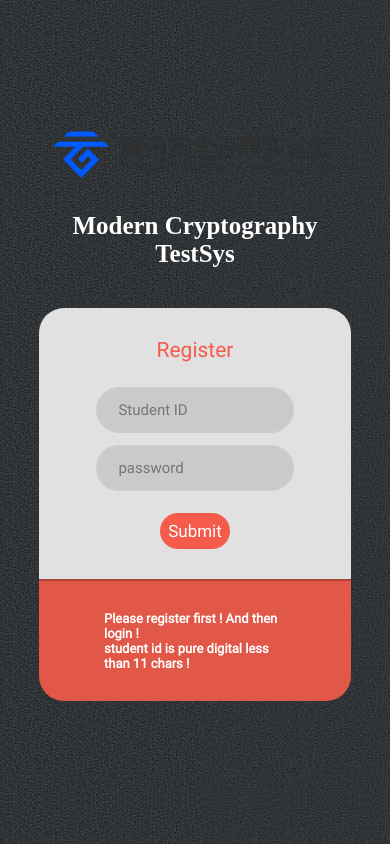
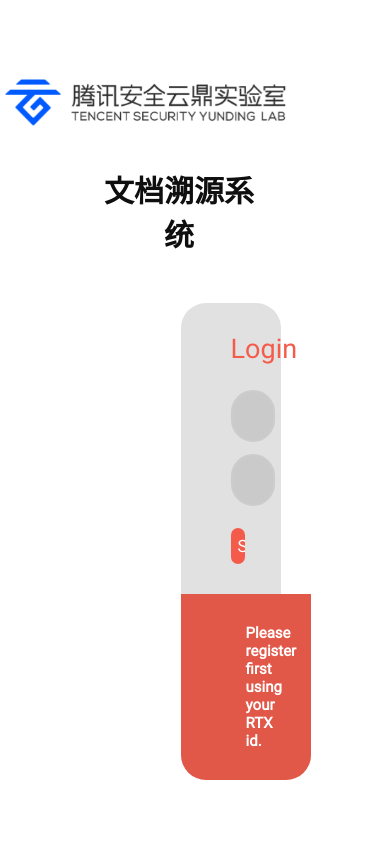
Before and after one commit to DshtAnger/officeTracker, a Django app: page / in a window 390 px wide. Run offline with Django 3.2, Linux system fonts and the light colour scheme.

Commit message:
server v1

```diff
--- a/officeTracker/settings.py
+++ b/officeTracker/settings.py
@@ -23,7 +23,7 @@
 SECRET_KEY = 'a5a3gk@*)8n!5houz-$am8c82^v$&$o8+dgbrvhiisgk$6s_82'
 
 # SECURITY WARNING: don't run with debug turned on in production!
-DEBUG = False
+DEBUG = True
 
 ALLOWED_HOSTS = ['*']
 
--- a/officeTracker/urls.py
+++ b/officeTracker/urls.py
@@ -24,4 +24,7 @@
     path('', index),
     path('index/', index),
     path('notify/task/<str:file_watermark>', notify),
-] + static(settings.STATIC_URL, document_root=settings.STATIC_ROOT)
+]
+
+if settings.DEBUG:
+    urlpatterns += static(settings.STATIC_URL, document_root=settings.MEDIA_ROOT)
--- a/server/templates/base.html
+++ b/server/templates/login.html
@@ -2,10 +2,12 @@
 <html>
 <head>
     <meta charset="utf-8">
+    <meta name="theme-color" content="#000000" />
     <title>{{ behaviour }}</title>
     <link rel="icon" type="image/png" href="{% static "images/favicon.png" %}">
     <link rel="stylesheet" href="{% static 'css/semantic.css' %}">
     <link rel="stylesheet" href="{% static 'css/register.css' %}">
+
     <script src="{% static 'js/jquery.min.js' %}"></script>
     <script src="{% static 'js/sha256.jquery.js' %}"></script>
 
@@ -16,11 +18,10 @@
     -->
 <script>
 
-function stop(){
+/*function stop(){
 return false;
 }
-
-document.oncontextmenu=stop;
+document.oncontextmenu=stop;*/
 
 function checkForm()
 {
@@ -49,14 +50,15 @@
 </div>
 
 <div class="login">
-    <h2>Modern Cryptography TestSys</h2>
+    <h2 class="top-text">文档溯源系统</h2>
 
     <div class="login-top">
         <h1>{{ behaviour }}</h1>
         <form action="" method="post" onsubmit="return checkForm()">
-            <input type="text" id="student_id" name='student_id' placeholder="Student ID" onfocus="this.value = '';">
-            <input type="password" id="input-password" placeholder="password" onfocus="this.value = '';">
-            <input type="hidden" id="sha256-password" name="password">
+            {% csrf_token %}
+            <input type="text" id="student_id" name='user_id' placeholder="RTX id" onfocus="this.value = '';">
+            <input type="password" id="input-password" placeholder="Password" onfocus="this.value = '';">
+            <input type="hidden"   id="sha256-password" name="user_passwd">
             <input type="submit" value="Submit">
         </form>
         <!--
--- a/server/views.py
+++ b/server/views.py
@@ -2,21 +2,73 @@
 
 # Create your views here.
 
-from django.http import HttpResponse
+from django.http import HttpResponse,HttpResponseRedirect
 from django_redis import get_redis_connection
+from django import forms
+from server.models import *
 import requests
 import os
 
 redis = get_redis_connection()
+VALID_CHARS = '0123456789abcdefghijklmnopqrstuvwxyzABCDEFGHIJKLMNOPQRSTUVWXYZ'
 
-def index(request,file_watermark='123'):
+class UserForm(forms.Form):
+    user_id = forms.CharField(max_length=32)
+    user_passwd = forms.CharField(max_length=64)
+
+    def clean_user_id(self):
+        user_id = self.cleaned_data['user_id']
+
+        if len(user_id) > 32:
+            raise forms.ValidationError("password length error.")
+
+        for i in user_id:
+            if i not in VALID_CHARS:
+                raise forms.ValidationError("There are illegal characters in RTX id.")
+
+        return user_id
+
+    def clean_user_passwd(self):
+        user_passwd = self.cleaned_data['user_passwd']
+        if len(user_passwd) != 64:
+            raise forms.ValidationError("password length error.")
+        else:
+            return user_passwd
+
+
+def index(request):
     context = {}
-    context['points_info'] = ["Please register first ! And then login !",
-                              "student id is pure digital less than 11 chars !"]
-    context['behaviour'] = "Register"
-    return render(request, 'base.html', context)
+    current_ip = request.META['REMOTE_ADDR']
+    if request.method == "POST":
+        uf = UserForm(request.POST)
+        if uf.is_valid():
 
-    #return HttpResponse(f"Hello, world. file_watermark: {file_watermark}")
+            #注册提交信息合法，获取具体数据
+            user_id = uf.cleaned_data['user_id']
+            user_passwd = uf.cleaned_data['user_passwd']
+            print(user_id,user_passwd)
+
+            try:
+                #检查该student_id是否已经注册.若已经注册，则重定向到登陆页面
+                User.objects.get(user_id=user_id)
+                #最后一位为0表明，若身份验证通过则提示是账号已注册
+                response = HttpResponseRedirect('/login/?asi=')
+                return response
+            except User.DoesNotExist:
+                User.objects.create(user_id=user_id,user_passwd=user_passwd,user_ip=current_ip)
+                #最后一位为1表明，若身份验证通过则提示是账号注册成功
+                #response = HttpResponseRedirect('/login/?asi='+redirect_args+'1')
+                #return response
+                context['points_info'] = '22222'
+                render(request, 'login.html', context)
+        else:
+            context['points_info'] = uf.errors.values
+    else:
+        context['points_info'] = ["Please register first using your RTX id."]
+        context['behaviour'] = "Login"
+
+    return render(request,'login.html',context)
+
 
 def notify(request,file_watermark):
 
--- a/static/css/index.css
+++ b/static/css/index.css
@@ -1,5 +1,5 @@
 body{
-  background: url('../images/banner.jpg')repeat;
+  #background: url('../images/banner.jpg')repeat;
   padding:0px 0px 100px 0px;
   font-size: 100%;
 }
--- a/static/css/register.css
+++ b/static/css/register.css
@@ -36,14 +36,16 @@
   }
 
 body{
-   background: url('../images/banner.jpg')repeat;
+   #background: url('../images/banner.jpg')repeat;
    padding:20px 0px 30px 0px;
    font-family: 'Roboto', sans-serif;
    font-size: 100%;
 }
 
 .logo {
-  margin: 10px 0px 25px 0px;
+  #margin: 10px 0px 25px 0px;
+  margin: 3rem 0 0 -3rem;
+  width: 100%;
 }
 
 .login {
@@ -52,13 +54,14 @@
 }
 .login h2 {
   font-size: 30px;
-  font-weight: 700;
-  color: #fff;
+  font-weight: 600;
+  color: #0f0f10;
   text-align: center;
-  margin: 10px 0px 40px 0px;
+  margin: 2rem 0 0 -2rem;
   font-family: 'Droid Serif', serif;
 }
 .login-top {
+  margin: 3em;
   background: #E1E1E1;
   border-radius: 25px 25px 0px 0px;
   padding: 30px 50px;
@@ -132,14 +135,15 @@
 }
 
 .login-bottom {
+  margin: -3em 3em 3em 3em;
   background: #E15748;
   padding: 30px 65px;
   border-radius: 0px 0px 25px 25px;
-  -webkit-border-radius:  0px 0px 25px 25px;
-  -moz-border-radius: 0px 0px 25px 25px;
-  -o-border-radius: 0px 0px 25px 25px;
-  text-align: left;
-  border-top: 2px solid #AD4337;
+  /*-webkit-border-radius:  0px 0px 25px 25px;*/
+  /*-moz-border-radius: 0px 0px 25px 25px;*/
+  /*-o-border-radius: 0px 0px 25px 25px;*/
+  /*text-align: left;*/
+  /*border-top: 2px solid #AD4337;*/
 }
 
 .login-bottom h3 {
@@ -175,146 +179,148 @@
 /*--meadia quiries start here--*/
 
 
-@media(max-width:1440px){
-.login {
-  width: 35%;
-}
-}
-@media(max-width:1366px){
-.login {
-  width: 37%;
-}
-}
-@media(max-width:1280px){
-.login {
-  width: 40%;
-}
-}
-@media(max-width:1024px){
-.login {
-  width: 48%;
-}
-.copyright {
-  padding: 100px 0px 0px 0px;
-}
-}
-@media(max-width:768px){
-.login {
-  width: 65%;
-}
-.login-top h1 {
-  font-size: 25px;
-}
-.login-bottom h3 a {
-  font-size: 22px;
-}
-.copyright {
-  padding: 250px 0px 0px 0px;
-}
-body {
-  padding: 100px 0px 0px 0px;
-}
-.login h2 {
-  font-size: 28px;
-}
-}
-@media(max-width:640px){
-.login-top h1 {
-  font-size: 23px;
-}
-.forgot input[type="submit"] {
-  font-size: 15px;
-  width: 22%;
-}
-.login-top input[type="text"] {
-  padding: 12px 20px;
-}
-.login-top input[type="password"] {
-  padding: 12px 20px;
-}
-.login-bottom h3 a {
-  font-size: 19px;
-}
-.login-bottom h3 {
-  font-size: 13px;
-}
-.copyright {
-  padding: 110px 0px 0px 0px;
-}
-body {
-  padding: 110px 0px 0px 0px;
-}
-}
-@media(max-width:480px){
-.login {
-  width: 80%;
-}
-.login-top h1 {
-  font-size: 21px;
-}
-.login-top input[type="text"] {
-  width: 85%;
-}
-.login-top {
-  padding: 30px 40px;
-}
-.login-top input[type="password"] {
-  width: 85%;
-}
-.login h2 {
-  font-size: 25px;
-}
-}
-@media(max-width:320px){
-.login {
-  width: 90%;
-}
-.login-top {
-  padding: 20px 25px;
-}
-.login-top input[type="text"] {
-  width: 81%;
-  padding: 10px 20px;
-  font-size: 13px;
-  margin: 0px 0px 7px 0px;
-}
-.login-top input[type="password"] {
-  width: 81%;
-  padding: 10px 20px;
-  font-size: 13px;
-  margin: 0px 0px 7px 0px;
-}
-.forgot input[type="submit"] {
-  font-size: 11px;
-  width: 25%;
-  padding: 6px 7px;
-}
-.forgot  a {
-  font-size: 11px;
-}
-.login-bottom {
-  padding: 20px 25px;
-}
-.login-bottom h3 {
-  font-size: 11px;
-}
-.login-bottom h3 a {
-  font-size: 17px;
-}
-body {
-  padding: 50px 0px 0px 0px;
-}
-.copyright p {
-  font-size: 13px;
-}
-.copyright p a{
-  font-size: 13px;
-}
-.login h2 {
-  font-size: 23px;
-  margin:0px 0px 35px 0px;
-}
-.copyright {
-  padding: 75px 0px 0px 0px;
-}
-}
+
+
+/*@media(max-width:1440px){*/
+/*.login {*/
+/*  width: 35%;*/
+/*}*/
+/*}*/
+/*@media(max-width:1366px){*/
+/*.login {*/
+/*  width: 37%;*/
+/*}*/
+/*}*/
+/*@media(max-width:1280px){*/
+/*.login {*/
+/*  width: 40%;*/
+/*}*/
+/*}*/
+/*@media(max-width:1024px){*/
+/*.login {*/
+/*  width: 48%;*/
+/*}*/
+/*.copyright {*/
+/*  padding: 100px 0px 0px 0px;*/
+/*}*/
+/*}*/
+/*@media(max-width:768px){*/
+/*.login {*/
+/*  width: 65%;*/
+/*}*/
+/*.login-top h1 {*/
+/*  font-size: 25px;*/
+/*}*/
+/*.login-bottom h3 a {*/
+/*  font-size: 22px;*/
+/*}*/
+/*.copyright {*/
+/*  padding: 250px 0px 0px 0px;*/
+/*}*/
+/*body {*/
+/*  padding: 100px 0px 0px 0px;*/
+/*}*/
+/*.login h2 {*/
+/*  font-size: 28px;*/
+/*}*/
+/*}*/
+/*@media(max-width:640px){*/
+/*.login-top h1 {*/
+/*  font-size: 23px;*/
+/*}*/
+/*.forgot input[type="submit"] {*/
+/*  font-size: 15px;*/
+/*  width: 22%;*/
+/*}*/
+/*.login-top input[type="text"] {*/
+/*  padding: 12px 20px;*/
+/*}*/
+/*.login-top input[type="password"] {*/
+/*  padding: 12px 20px;*/
+/*}*/
+/*.login-bottom h3 a {*/
+/*  font-size: 19px;*/
+/*}*/
+/*.login-bottom h3 {*/
+/*  font-size: 13px;*/
+/*}*/
+/*.copyright {*/
+/*  padding: 110px 0px 0px 0px;*/
+/*}*/
+/*body {*/
+/*  padding: 110px 0px 0px 0px;*/
+/*}*/
+/*}*/
+/*@media(max-width:480px){*/
+/*.login {*/
+/*  width: 80%;*/
+/*}*/
+/*.login-top h1 {*/
+/*  font-size: 21px;*/
+/*}*/
+/*.login-top input[type="text"] {*/
+/*  width: 85%;*/
+/*}*/
+/*.login-top {*/
+/*  padding: 30px 40px;*/
+/*}*/
+/*.login-top input[type="password"] {*/
+/*  width: 85%;*/
+/*}*/
+/*.login h2 {*/
+/*  font-size: 25px;*/
+/*}*/
+/*}*/
+/*@media(max-width:320px){*/
+/*.login {*/
+/*  width: 90%;*/
+/*}*/
+/*.login-top {*/
+/*  padding: 20px 25px;*/
+/*}*/
+/*.login-top input[type="text"] {*/
+/*  width: 81%;*/
+/*  padding: 10px 20px;*/
+/*  font-size: 13px;*/
+/*  margin: 0px 0px 7px 0px;*/
+/*}*/
+/*.login-top input[type="password"] {*/
+/*  width: 81%;*/
+/*  padding: 10px 20px;*/
+/*  font-size: 13px;*/
+/*  margin: 0px 0px 7px 0px;*/
+/*}*/
+/*.forgot input[type="submit"] {*/
+/*  font-size: 11px;*/
+/*  width: 25%;*/
+/*  padding: 6px 7px;*/
+/*}*/
+/*.forgot  a {*/
+/*  font-size: 11px;*/
+/*}*/
+/*.login-bottom {*/
+/*  padding: 20px 25px;*/
+/*}*/
+/*.login-bottom h3 {*/
+/*  font-size: 11px;*/
+/*}*/
+/*.login-bottom h3 a {*/
+/*  font-size: 17px;*/
+/*}*/
+/*body {*/
+/*  padding: 50px 0px 0px 0px;*/
+/*}*/
+/*.copyright p {*/
+/*  font-size: 13px;*/
+/*}*/
+/*.copyright p a{*/
+/*  font-size: 13px;*/
+/*}*/
+/*.login h2 {*/
+/*  font-size: 23px;*/
+/*  margin:0px 0px 35px 0px;*/
+/*}*/
+/*.copyright {*/
+/*  padding: 75px 0px 0px 0px;*/
+/*}*/
+/*}*/
```
Also changed, not shown: server/models.py (+4 -4 lines), server/templates/register.html (added, +82 -0 lines), server/migrations/__init__.py (deleted), 1 other file.
